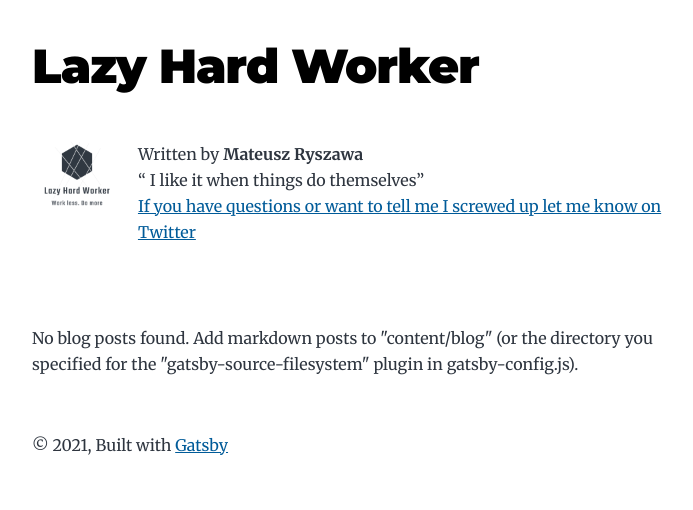
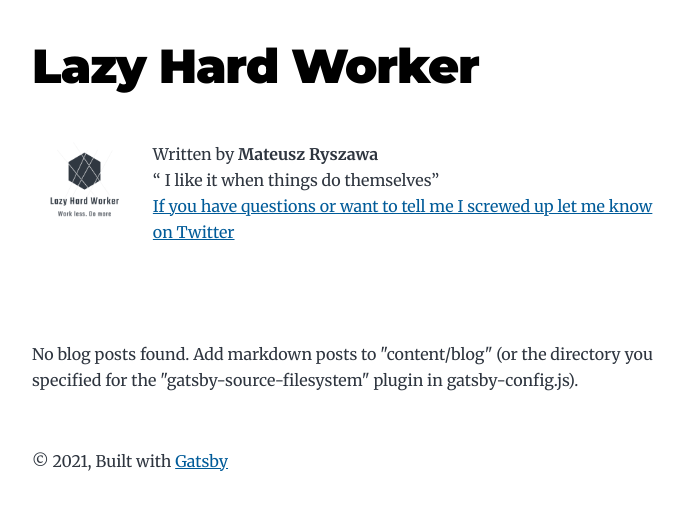
Before and after one commit to Ri-szi/firstblog, a Gatsby site: page / in a window 1280 px wide. Shown: the whole page, without its empty margins (292-985 px from the left). Built offline with nearby package versions, Linux system fonts and the light colour scheme; Gatsby itself is replaced by a stand-in of ours.

Commit message:
image fit change

```diff
--- a/src/components/bio.js
+++ b/src/components/bio.js
@@ -14,7 +14,7 @@ const Bio = () => {
     query BioQuery {
       avatar: file(absolutePath: { regex: "/LZH-logo.png/" }) {
         childImageSharp {
-          fixed(width: 100, height: 100, quality: 95) {
+          fixed(width: 120, height: 120, quality: 95) {
             ...GatsbyImageSharpFixed
           }
         }
@@ -48,6 +48,7 @@ const Bio = () => {
           className="bio-avatar"
           imgStyle={{
             marginTop: "-15px",
+            objectFit: "contain",
           }}
         />
       )}
```
